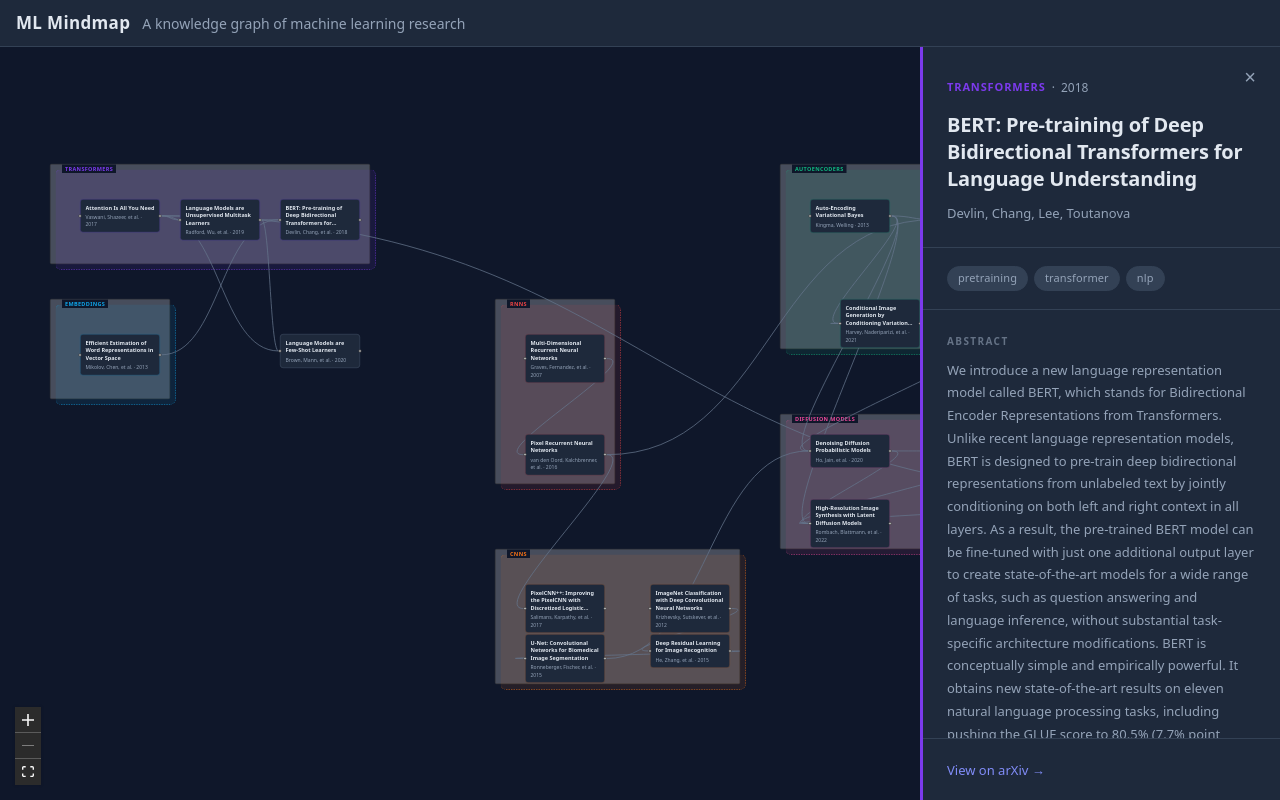
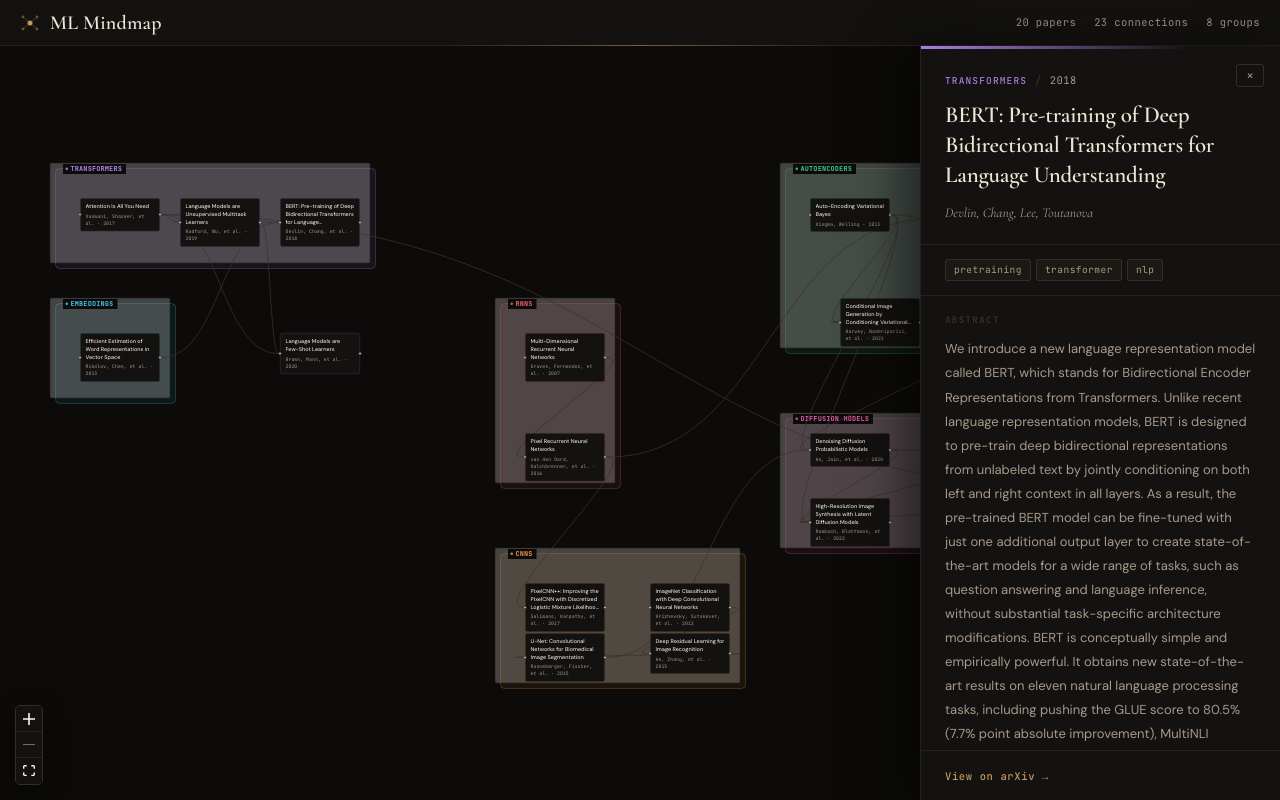
Before and after one commit to rpw1134/ml-mindmap, a React (Vite) app: page / in a window 1280 px wide. Both pictures are taken after a click on the element 320 px from the left and 219 px from the top of the page. Built offline with nearby package versions, Linux system fonts and the light colour scheme.

Commit message:
redo of colors

```diff
--- a/src/App.css
+++ b/src/App.css
@@ -7,27 +7,70 @@
   height: 100vh;
 }
 
+/* ─── Header ──────────────────────────────────────────────────── */
+
 .app__header {
   display: flex;
-  align-items: baseline;
-  gap: 12px;
-  padding: 10px 16px;
+  align-items: center;
+  justify-content: space-between;
+  padding: 0 20px;
+  height: 46px;
   background: var(--bg-surface);
   border-bottom: 1px solid var(--border);
   flex-shrink: 0;
   z-index: 10;
+  position: relative;
+}
+
+/* Amber gradient hairline along the bottom — the single accent moment */
+.app__header::after {
+  content: '';
+  position: absolute;
+  bottom: -1px;
+  left: 50%;
+  transform: translateX(-50%);
+  width: 30%;
+  height: 1px;
+  background: linear-gradient(90deg, transparent, var(--accent), transparent);
+  opacity: 0.5;
+  pointer-events: none;
+}
+
+.app__brand {
+  display: flex;
+  align-items: center;
+  gap: 10px;
+}
+
+.app__logo {
+  color: var(--accent);
+  flex-shrink: 0;
 }
 
 .app__title {
-  font-size: 17px;
+  font-family: var(--font-serif);
+  font-size: 20px;
   font-weight: 600;
   color: var(--text);
-  letter-spacing: 0.02em;
+  letter-spacing: 0.01em;
 }
 
-.app__subtitle {
-  font-size: 14px;
+.app__stats {
+  display: flex;
+  align-items: center;
+  gap: 8px;
+}
+
+.app__stat {
+  font-family: var(--font-mono);
+  font-size: 10.5px;
   color: var(--text-muted);
+  letter-spacing: 0.04em;
+}
+
+.app__stat-sep {
+  color: var(--text-dim);
+  font-size: 10px;
 }
 
 .app__canvas {
@@ -41,15 +84,42 @@
   background: var(--bg);
 }
 
-/* Edge hover + selected highlight */
+/* Controls panel */
+.react-flow__controls {
+  background: var(--bg-surface) !important;
+  border: 1px solid var(--border-mid) !important;
+  border-radius: 5px !important;
+  overflow: hidden;
+  box-shadow: 0 8px 24px rgba(0, 0, 0, 0.5) !important;
+}
+
+.react-flow__controls-button {
+  background: var(--bg-surface) !important;
+  border: none !important;
+  border-bottom: 1px solid var(--border) !important;
+  fill: var(--text-muted) !important;
+  transition: background 0.12s, fill 0.12s !important;
+}
+
+.react-flow__controls-button:last-child {
+  border-bottom: none !important;
+}
+
+.react-flow__controls-button:hover {
+  background: var(--bg-raised) !important;
+  fill: var(--text) !important;
+}
+
+/* Edge hover */
 .react-flow__edge:hover .react-flow__edge-path {
-  stroke: #94a3b8 !important;
-  stroke-width: 2 !important;
+  stroke: var(--accent) !important;
+  stroke-width: 1.5 !important;
+  opacity: 0.65 !important;
 }
 
 .react-flow__edge.selected .react-flow__edge-path {
-  stroke: #f1f5f9 !important;
-  stroke-width: 2.5 !important;
+  stroke: var(--accent) !important;
+  stroke-width: 2 !important;
 }
 
 /* ─── Edge tooltip ────────────────────────────────────────────── */
@@ -58,23 +128,24 @@
   position: fixed;
   pointer-events: none;
   z-index: 50;
-  max-width: 280px;
-  padding: 7px 11px;
+  max-width: 260px;
+  padding: 8px 12px;
   background: var(--bg-surface);
-  border: 1px solid var(--border);
-  border-radius: 6px;
+  border: 1px solid var(--border-mid);
+  border-radius: 4px;
+  font-family: var(--font-sans);
   font-size: 12px;
-  line-height: 1.5;
+  line-height: 1.65;
   color: var(--text-muted);
-  box-shadow: 0 4px 12px rgba(0, 0, 0, 0.4);
+  box-shadow: 0 8px 28px rgba(0, 0, 0, 0.55);
 }
 
 /* ─── Paper node ──────────────────────────────────────────────── */
 
 .paper-node {
   background: var(--bg-surface);
-  border: 1px solid color-mix(in srgb, var(--node-accent, #64748b) 35%, var(--border));
-  border-radius: 6px;
+  border: 1px solid color-mix(in srgb, var(--node-accent, #64748b) 30%, var(--border));
+  border-radius: 4px;
   padding: 8px 10px;
   width: 160px;
   cursor: pointer;
@@ -82,32 +153,34 @@
 }
 
 .paper-node:hover {
-  border-color: var(--node-accent, #64748b);
-  box-shadow: 0 0 0 2px color-mix(in srgb, var(--node-accent, #64748b) 20%, transparent);
+  border-color: color-mix(in srgb, var(--node-accent, #64748b) 70%, transparent);
+  box-shadow: 0 0 0 2px color-mix(in srgb, var(--node-accent, #64748b) 14%, transparent);
 }
 
 .paper-node__title {
   font-size: 11px;
-  font-weight: 600;
+  font-weight: 500;
   color: var(--text);
   line-height: 1.4;
   display: -webkit-box;
   -webkit-line-clamp: 3;
   -webkit-box-orient: vertical;
   overflow: hidden;
-  margin-bottom: 4px;
+  margin-bottom: 5px;
 }
 
 .paper-node__meta {
-  font-size: 10px;
+  font-family: var(--font-mono);
+  font-size: 9.5px;
   color: var(--text-muted);
+  letter-spacing: 0.02em;
 }
 
 /* ─── Group node ──────────────────────────────────────────────── */
 
 .group-node {
-  border: 1.5px dashed;
-  border-radius: 10px;
+  border: 1px solid;
+  border-radius: 8px;
   width: 100%;
   height: 100%;
   position: relative;
@@ -115,14 +188,26 @@
 
 .group-node__label {
   position: absolute;
-  top: -11px;
-  left: 12px;
-  font-size: 11px;
+  top: -10px;
+  left: 14px;
+  display: flex;
+  align-items: center;
+  gap: 5px;
+  font-family: var(--font-mono);
+  font-size: 13px;
   font-weight: 600;
   letter-spacing: 0.06em;
   text-transform: uppercase;
   background: var(--bg);
-  padding: 0 6px;
+  padding: 0 8px 0 5px;
+}
+
+.group-node__dot {
+  display: block;
+  width: 5px;
+  height: 5px;
+  border-radius: 50%;
+  flex-shrink: 0;
 }
 
 /* ─── Info panel ──────────────────────────────────────────────── */
@@ -134,88 +219,103 @@
   height: 100%;
   width: 360px;
   background: var(--bg-surface);
-  /* Left stripe encodes group membership — single visual anchor for color */
-  border-left: 3px solid var(--panel-accent, var(--border));
+  border-left: 1px solid var(--border);
+  box-shadow: -16px 0 48px rgba(0, 0, 0, 0.55);
   overflow: hidden;
   z-index: 20;
   display: flex;
   flex-direction: column;
-  animation: slideIn 0.2s ease-out;
+  animation: panelIn 0.24s cubic-bezier(0.22, 1, 0.36, 1);
 }
 
-@keyframes slideIn {
-  from { transform: translateX(16px); opacity: 0; }
+/* Colored top gradient bar — group membership indicator */
+.info-panel::before {
+  content: '';
+  display: block;
+  height: 3px;
+  flex-shrink: 0;
+  background: linear-gradient(90deg, var(--panel-accent, var(--border-mid)) 0%, transparent 75%);
+}
+
+@keyframes panelIn {
+  from { transform: translateX(18px); opacity: 0; }
   to   { transform: translateX(0);    opacity: 1; }
 }
 
 .info-panel__close {
   position: absolute;
-  top: 16px;
+  top: 18px;
   right: 16px;
   background: none;
-  border: none;
+  border: 1px solid var(--border-mid);
   color: var(--text-muted);
-  font-size: 20px;
+  font-family: var(--font-mono);
+  font-size: 13px;
   line-height: 1;
   cursor: pointer;
-  padding: 4px 8px;
-  border-radius: 4px;
-  transition: color 0.1s, background 0.1s;
+  padding: 4px 9px;
+  border-radius: 3px;
+  transition: color 0.12s, background 0.12s, border-color 0.12s;
 }
 
 .info-panel__close:hover {
   color: var(--text);
   background: var(--bg-raised);
+  border-color: var(--text-muted);
 }
 
-/* ── Header: meta-row → title → authors ── */
+/* ── Panel header ── */
 
 .info-panel__header {
-  padding: 32px 24px 24px;
+  padding: 24px 24px 20px;
   border-bottom: 1px solid var(--border);
 }
 
-/* Group label (colored) + year (neutral) on one compact line */
 .info-panel__meta-row {
   display: flex;
   align-items: center;
-  gap: 6px;
-  margin-bottom: 14px;
+  gap: 8px;
+  margin-bottom: 12px;
 }
 
 .info-panel__group {
-  font-size: 11px;
-  font-weight: 700;
-  letter-spacing: 0.08em;
+  font-family: var(--font-mono);
+  font-size: 9.5px;
+  font-weight: 500;
+  letter-spacing: 0.12em;
   text-transform: uppercase;
   color: var(--panel-accent, var(--text-muted));
 }
 
-/* Bullet separator only when group is present */
 .info-panel__group + .info-panel__year::before {
-  content: '·';
-  margin-right: 6px;
-  color: var(--text-muted);
+  content: '/';
+  margin-right: 8px;
+  color: var(--text-dim);
+  font-family: var(--font-mono);
 }
 
 .info-panel__year {
-  font-size: 12px;
+  font-family: var(--font-mono);
+  font-size: 10.5px;
   color: var(--text-muted);
-  font-variant-numeric: tabular-nums;
+  letter-spacing: 0.04em;
 }
 
-/* Title is the hero — largest, most prominent element */
 .info-panel__title {
-  font-size: 20px;
-  font-weight: 700;
+  font-family: var(--font-serif);
+  font-size: 23px;
+  font-weight: 600;
   color: var(--text);
-  line-height: 1.35;
-  margin: 0 0 12px;
+  line-height: 1.3;
+  margin: 0 0 13px;
   letter-spacing: -0.01em;
+  padding-right: 28px;
 }
 
 .info-panel__authors {
-  font-size: 13px;
+  font-family: var(--font-serif);
+  font-style: italic;
+  font-size: 13.5px;
   color: var(--text-muted);
   line-height: 1.5;
 }
@@ -225,26 +325,26 @@
 .info-panel__tags {
   display: flex;
   flex-wrap: wrap;
-  gap: 6px;
-  padding: 18px 24px;
+  gap: 5px;
+  padding: 14px 24px;
   border-bottom: 1px solid var(--border);
 }
 
 .info-panel__tag {
-  font-size: 11px;
-  font-weight: 500;
-  padding: 3px 10px;
-  border-radius: 100px;
+  font-family: var(--font-mono);
+  font-size: 9.5px;
+  padding: 3px 8px;
+  border-radius: 2px;
   background: var(--bg-raised);
   color: var(--text-muted);
-  border: 1px solid var(--border);
-  letter-spacing: 0.01em;
+  border: 1px solid var(--border-mid);
+  letter-spacing: 0.05em;
 }
 
 /* ── Abstract ── */
 
 .info-panel__section {
-  padding: 24px 24px 24px;
+  padding: 18px 24px 24px;
   display: flex;
   flex-direction: column;
   gap: 10px;
@@ -253,26 +353,37 @@
   min-height: 0;
 }
 
+.info-panel__section::-webkit-scrollbar {
+  width: 3px;
+}
+.info-panel__section::-webkit-scrollbar-track {
+  background: transparent;
+}
+.info-panel__section::-webkit-scrollbar-thumb {
+  background: var(--border-mid);
+  border-radius: 2px;
+}
+
 .info-panel__section-label {
-  font-size: 10px;
-  font-weight: 700;
-  letter-spacing: 0.14em;
+  font-family: var(--font-mono);
+  font-size: 9px;
+  font-weight: 500;
+  letter-spacing: 0.16em;
   text-transform: uppercase;
-  color: var(--text-muted);
-  opacity: 0.6;
+  color: var(--text-dim);
 }
 
 .info-panel__abstract {
   font-size: 13px;
   color: var(--text-muted);
-  line-height: 1.75;
+  line-height: 1.85;
   margin: 0;
 }
 
 /* ── Footer ── */
 
 .info-panel__footer {
-  padding: 20px 24px;
+  padding: 14px 24px;
   border-top: 1px solid var(--border);
   flex-shrink: 0;
 }
@@ -280,14 +391,16 @@
 .info-panel__link {
   display: inline-flex;
   align-items: center;
-  gap: 4px;
-  font-size: 13px;
+  gap: 5px;
+  font-family: var(--font-mono);
+  font-size: 10.5px;
   font-weight: 500;
-  color: #818cf8;
+  letter-spacing: 0.06em;
+  color: var(--accent);
   text-decoration: none;
-  transition: color 0.1s;
+  transition: opacity 0.12s;
 }
 
 .info-panel__link:hover {
-  color: #a5b4fc;
+  opacity: 0.7;
 }
--- a/src/App.tsx
+++ b/src/App.tsx
@@ -1,13 +1,39 @@
 import MindMap from './components/MindMap';
+import mindmapData from './data/mindmap';
 import './App.css';
 
 export default function App() {
+  const paperCount = mindmapData.papers.length;
+  const edgeCount = mindmapData.edges.length;
+  const groupCount = (mindmapData.groups ?? []).length;
+
   return (
     <div className="app">
       <header className="app__header">
-        <span className="app__title">ML Mindmap</span>
-        <span className="app__subtitle">A knowledge graph of machine learning research</span>
+        <div className="app__brand">
+          <svg className="app__logo" width="20" height="20" viewBox="0 0 20 20" fill="none" aria-hidden="true">
+            <circle cx="10" cy="10" r="2.5" fill="currentColor"/>
+            <circle cx="3"  cy="4"  r="1.4" fill="currentColor" opacity="0.45"/>
+            <circle cx="17" cy="4"  r="1.4" fill="currentColor" opacity="0.45"/>
+            <circle cx="3"  cy="16" r="1.4" fill="currentColor" opacity="0.45"/>
+            <circle cx="17" cy="16" r="1.4" fill="currentColor" opacity="0.45"/>
+            <line x1="3"  y1="4"  x2="10" y2="10" stroke="currentColor" strokeWidth="0.9" opacity="0.35"/>
+            <line x1="17" y1="4"  x2="10" y2="10" stroke="currentColor" strokeWidth="0.9" opacity="0.35"/>
+            <line x1="3"  y1="16" x2="10" y2="10" stroke="currentColor" strokeWidth="0.9" opacity="0.35"/>
+            <line x1="17" y1="16" x2="10" y2="10" stroke="currentColor" strokeWidth="0.9" opacity="0.35"/>
+          </svg>
+          <span className="app__title">ML Mindmap</span>
+        </div>
+
+        <div className="app__stats">
+          <span className="app__stat">{paperCount} papers</span>
+          <span className="app__stat-sep">·</span>
+          <span className="app__stat">{edgeCount} connections</span>
+          <span className="app__stat-sep">·</span>
+          <span className="app__stat">{groupCount} groups</span>
+        </div>
       </header>
+
       <main className="app__canvas">
         <MindMap />
       </main>
--- a/src/components/GroupNode.tsx
+++ b/src/components/GroupNode.tsx
@@ -6,13 +6,14 @@ function GroupNode({ data }: { data: Group }) {
     <div
       className="group-node"
       style={{
-        borderColor: data.color,
-        backgroundColor: `${data.color}18`, // ~10% opacity tint
+        borderColor: `${data.color}88`,
+        backgroundColor: `${data.color}12`,
         width: data.size.width,
         height: data.size.height,
       }}
     >
       <div className="group-node__label" style={{ color: data.color }}>
+        <span className="group-node__dot" style={{ backgroundColor: data.color }} />
         {data.label}
       </div>
     </div>
--- a/src/components/MindMap.tsx
+++ b/src/components/MindMap.tsx
@@ -125,7 +125,7 @@ export default function MindMap() {
         label: e.label,
         labelStyle: { fill: '#94a3b8', fontSize: 11 },
         labelBgStyle: { fill: '#1e293b', fillOpacity: 0.8 },
-        style: { stroke: '#64748b', strokeWidth: 1.5 },
+        style: { stroke: '#3d3328', strokeWidth: 1.5 },
       })),
     [],
   );
@@ -146,7 +146,7 @@ export default function MindMap() {
         fitViewOptions={{ padding: 0.15 }}
         colorMode="dark"
       >
-        <Background variant={BackgroundVariant.Dots} gap={24} size={1} color="#334155" />
+        <Background variant={BackgroundVariant.Dots} gap={24} size={1} color="#272220" />
         <Controls showInteractive={false} />
       </ReactFlow>
 
--- a/src/index.css
+++ b/src/index.css
@@ -1,21 +1,32 @@
+@import url('https://fonts.googleapis.com/css2?family=Cormorant+Garamond:ital,wght@0,400;0,600;0,700;1,400&family=DM+Sans:opsz,wght@9..40,300;9..40,400;9..40,500&family=JetBrains+Mono:wght@400;500&display=swap');
+
 *, *::before, *::after {
   box-sizing: border-box;
 }
 
 :root {
-  --bg: #0f172a;
-  --bg-surface: #1e293b;
-  --bg-raised: #334155;
-  --border: #334155;
-  --text: #e2e8f0;
-  --text-muted: #94a3b8;
-  --accent: #7c3aed;
-  --sans: system-ui, 'Segoe UI', Roboto, sans-serif;
+  --bg:          #0c0b09;
+  --bg-surface:  #131210;
+  --bg-raised:   #1c1915;
+  --border:      #272220;
+  --border-mid:  #332e29;
 
-  font: 14px/1.5 var(--sans);
+  --text:        #ede4d3;
+  --text-muted:  #a8998a;
+  --text-dim:    #3d3528;
+
+  --accent:      #c8965a;
+  --accent-glow: rgba(200, 150, 90, 0.15);
+
+  --font-serif: 'Cormorant Garamond', Georgia, 'Times New Roman', serif;
+  --font-sans:  'DM Sans', system-ui, sans-serif;
+  --font-mono:  'JetBrains Mono', 'Fira Mono', monospace;
+
+  font: 14px/1.5 var(--font-sans);
   color: var(--text);
   background: var(--bg);
   -webkit-font-smoothing: antialiased;
+  -moz-osx-font-smoothing: grayscale;
 }
 
 body {
```
Also changed, not shown: src/data/mindmap.ts (+8 -8 lines).
